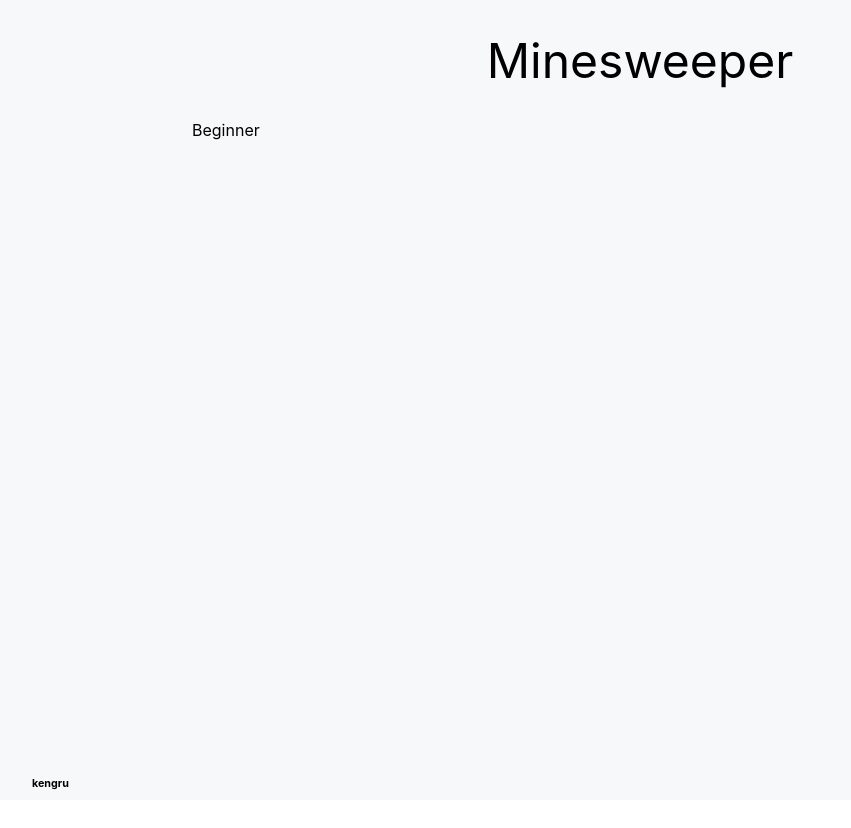
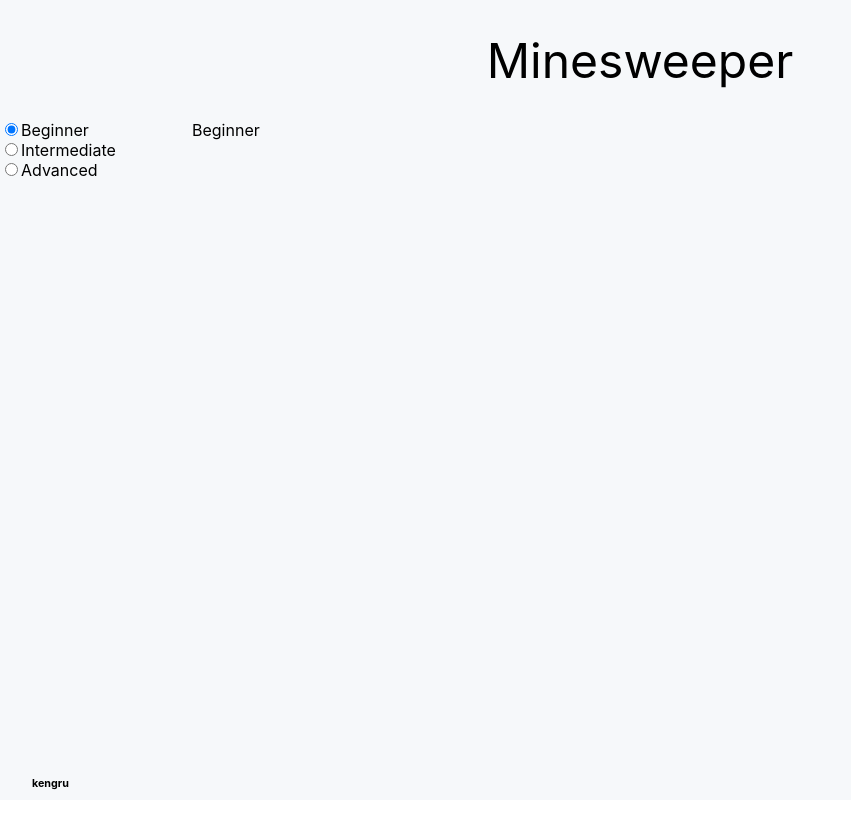
Before and after one commit to kengru/minesweeper, a React (Create React App) app: page / in a window 1280 px wide. Shown: the top 828 px of the page, without its empty margins (0-851 px from the left). Built offline with nearby package versions, Linux system fonts and the light colour scheme.

Commit message:
It now changes difficulty correctly.

```diff
--- a/src/App.tsx
+++ b/src/App.tsx
@@ -81,7 +81,7 @@ export const App = () => {
     <div className={css(styles.app)}>
       <header className={css(styles.header)}>Minesweeper</header>
       <main className={css(styles.main)}>
-        <Settings changeDifficulty={changeDifficulty} />
+        <Settings level={state.level} changeDifficulty={changeDifficulty} />
         <Game level={state.level}/>
         <Highscores />
       </main>
--- a/src/components/Settings/index.tsx
+++ b/src/components/Settings/index.tsx
@@ -11,11 +11,29 @@ const styles = StyleSheet.create({
 });
 
 interface Props {
+  level: Levels;
   changeDifficulty: (level: Levels) => void;
 };
 
 export const Settings = (props: Props) => {
+  const onChangeRadio = (event: React.ChangeEvent<HTMLInputElement>) => {
+    props.changeDifficulty(Levels[event.currentTarget.value as keyof typeof Levels]);
+  }
+
+  const levels = () => {
+    return Object.values(Levels).map(level => (
+      <div key={level} className="radio">
+        <label>
+          <input type="radio" value={level} checked={props.level === level} onChange={onChangeRadio} />
+            {level}
+        </label>
+      </div>
+    ));
+  }
+
   return (
-    <div className={css(styles.settings)}></div>
+    <div className={css(styles.settings)}>
+      <form>{levels()}</form>
+    </div>
   )
 };
```
